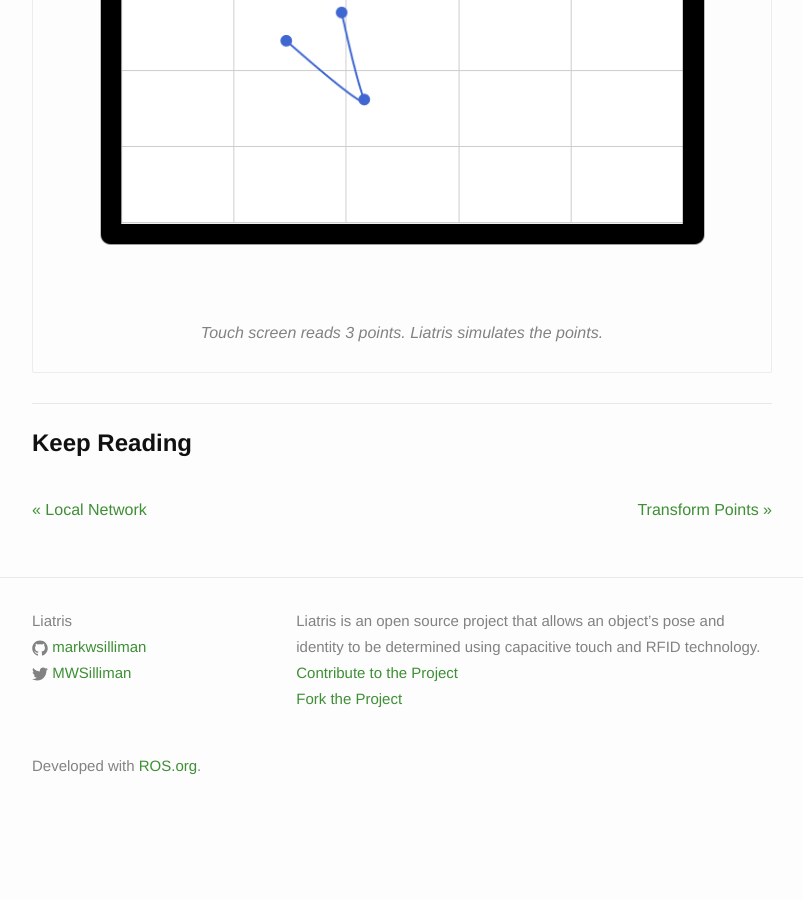
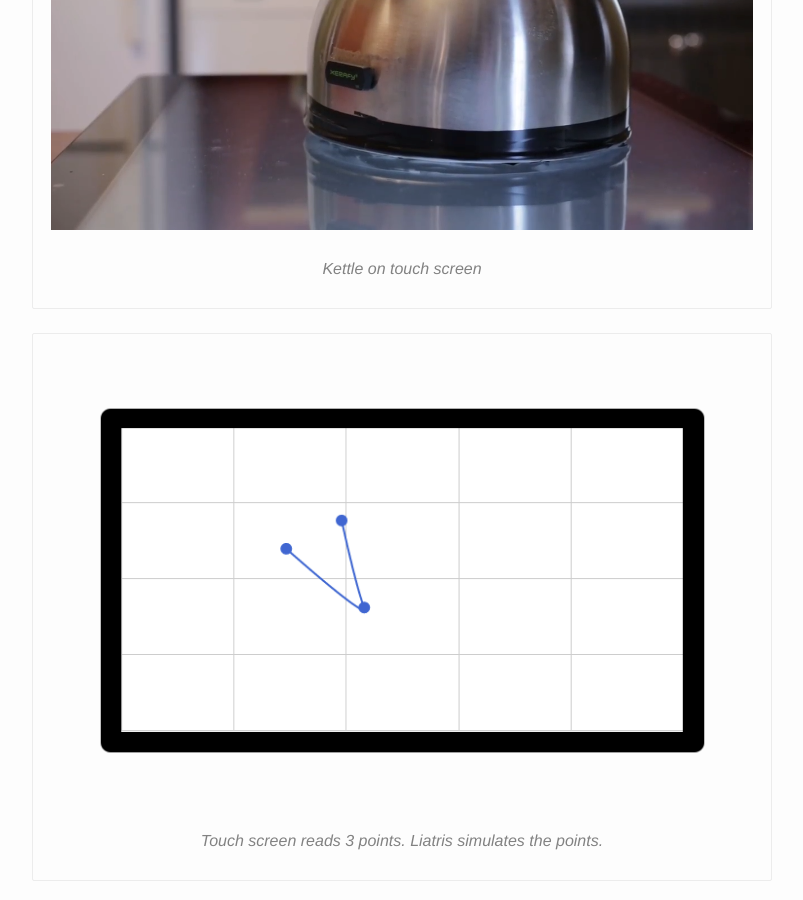
Before and after one commit to markwsilliman/liatris-org, a Jekyll site: the page built from _posts/2015-06-19-6.markdown, in a window 1280 px wide and 900 px high, scrolled down 828 px. Shown: the whole window, without its empty margins (238-1041 px from the left). Built offline with Jekyll 4.4.1, drawn with Linux system fonts in a browser that asks for light colours; nearby versions of some CDN libraries; before the commit the page ends 1678 px from its top, so only the background shows below that.

Commit message:
kettle on screen

```diff
--- a/_posts/2015-06-19-6.markdown
+++ b/_posts/2015-06-19-6.markdown
@@ -15,4 +15,6 @@ We use a multi-touch projected capacitive touch screen that [supports 20 simulta
 
 [The script](https://github.com/markwsilliman/Liatris/blob/master/TouchScreen/send_touchscreen_points_to_server.py) is brief. Every time a point is read by the touch screen, on_touch_down() is called and an object called “touch” is passed to the function.  touch.x and touch.y is the cartesian coordinate.
 
+{% include image.html img="/assets/kettleonscreen.png" title="Kettle on touch screen" %}
+
 {% include image.html img="/assets/screenshot-pot-location.png" title="Touch screen reads 3 points.  Liatris simulates the points." %}
```
Also changed, not shown: assets/kettleonscreen.png (added).
